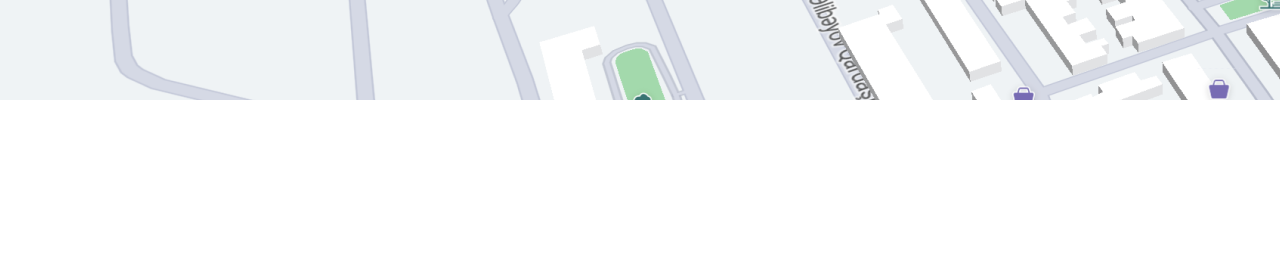
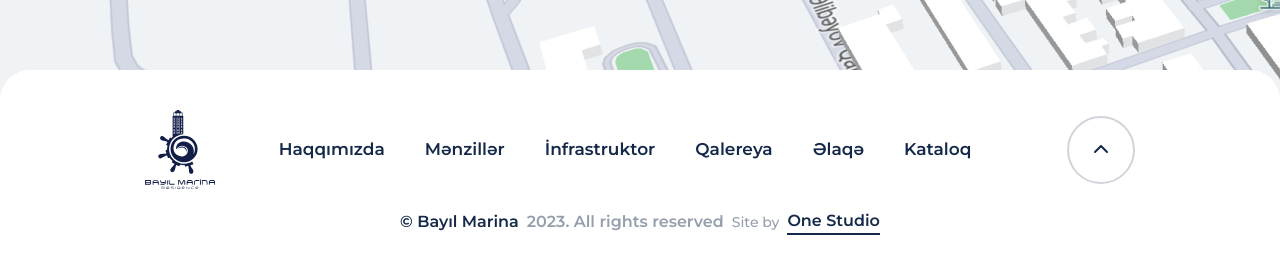
Before and after one commit to imrashidov/OneStudio-task, a React (Vite) app: page / in a window 1280 px wide. Shown: the part 7018-7280 px from the top of the page. Before the commit the page ends 7118 px from the top, so only its background shows below. Built offline with nearby package versions, Linux system fonts and the light colour scheme; a web font is replaced by a local one.

Commit message:
Add Footer component and update styles

```diff
--- a/src/App.jsx
+++ b/src/App.jsx
@@ -1,6 +1,8 @@
 import { Routes, Route } from "react-router-dom";
+import Navbar from "./components/Navbar";
 import Home from "./pages/Home";
-import Navbar from "./components/Navbar";
+import Footer from "./components/Footer";
+
 function App() {
   return (
     <>
@@ -8,6 +10,7 @@ function App() {
       <Routes>
         <Route path="/" element={<Home />} />
       </Routes>
+      <Footer />
     </>
   );
 }
--- /dev/null
+++ b/src/components/Footer.jsx
@@ -0,0 +1,42 @@
+import footerLogo from "../assets/footerLogo.svg";
+import data from "../data/data";
+import { Link } from "react-router-dom";
+import { FaChevronUp } from "react-icons/fa6";
+
+const Footer = () => {
+  const scrollToTop = () => {
+    window.scrollTo({
+      top: 0,
+      behavior: "smooth",
+    });
+  };
+  return (
+    <footer>
+      <div className="footer-container">
+        <div className="footer-main">
+          <img src={footerLogo} alt="" />
+          <div className="footer-links">
+            <ul>
+              {data.navbarRoutes.map((route) => (
+                <Link key={route.id} to={route.route}>
+                  {route.name}
+                </Link>
+              ))}
+            </ul>
+          </div>
+          <button onClick={scrollToTop}>
+            <FaChevronUp />
+          </button>
+        </div>
+        <div className="footer-copyright">
+          <span>© Bayıl Marina</span>
+          <p>2023. All rights reserved</p>
+          <span>Site by</span>
+          <p>One Studio</p>
+        </div>
+      </div>
+    </footer>
+  );
+};
+
+export default Footer;
--- a/src/data/data.jsx
+++ b/src/data/data.jsx
@@ -56,6 +56,11 @@ const data = {
     {
       id: 5,
       name: "Əlaqə",
+      route: "/",
+    },
+    {
+      id: 6,
+      name: "Kataloq",
       route: "/",
     },
   ],
--- a/src/index.css
+++ b/src/index.css
@@ -280,3 +280,42 @@ nav * {
   margin-right: calc(27vw - 540px / 4);
 }
 /* Contact Section End */
+
+/* Footer Start */
+footer {
+  @apply relative bg-white rounded-t-[30px] top-[-30px];
+}
+.footer-container {
+  @apply w-full pt-10;
+}
+.footer-main {
+  @apply flex items-center justify-center;
+}
+.footer-main img {
+  @apply mr-16;
+}
+.footer-links ul {
+  @apply flex gap-10;
+}
+.footer-links ul a {
+  @apply font-semibold relative flex items-center justify-center text-[17px]  after:invisible hover:after:visible after:border-bluePrimary after:border-2 after:rounded-full after:absolute after:items-center after:bottom-[-8px]  after:justify-center  after:w-0;
+}
+.footer-main button {
+  @apply ml-24 border-2 border-gray-300 rounded-full w-[68px] h-[68px] items-center justify-center flex outline-none;
+}
+.footer-copyright {
+  @apply flex justify-center items-center gap-2 mt-5;
+}
+.footer-copyright span:first-of-type {
+  @apply font-semibold;
+}
+.footer-copyright p:first-of-type {
+  @apply text-bluePrimary/45 font-semibold;
+}
+.footer-copyright span:last-of-type {
+  @apply text-bluePrimary/45 text-[14px];
+}
+.footer-copyright p:last-of-type {
+  @apply font-semibold border-b-2 border-bluePrimary;
+}
+/* Footer End */
```
Also changed, not shown: src/assets/Contact/a.png (added), src/assets/footerLogo.svg (added).
